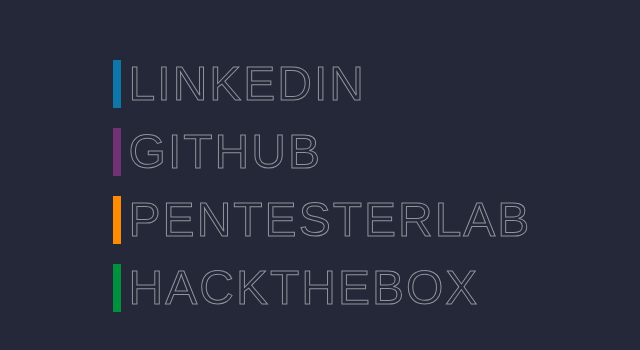
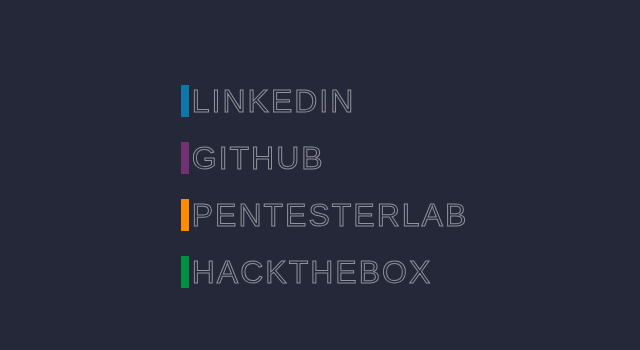
Before and after one commit to GuilhermeRSK/guilhermersk.github.io, a plain HTML site: page index.html in a window 1280 px wide. Shown: the part 214-564 px from the top of the page, without its empty margins (310-950 px from the left). Drawn offline with Linux system fonts and the light colour scheme.

Commit message:
Update main.css

```diff
--- a/main.css
+++ b/main.css
@@ -1,6 +1,6 @@
 ul li a {
 	position: relative;
-	font-size: 3em;
+	font-size: 2em;
 	text-decoration: none;
 	line-height: 1em;
 	letter-spacing: 2px;
@@ -44,7 +44,7 @@
 	position: relative;
 	display: flex;
 	flex-direction: column;
-	gap: 20px;
+	gap: 25px;
 }
 
 ul li{
```
